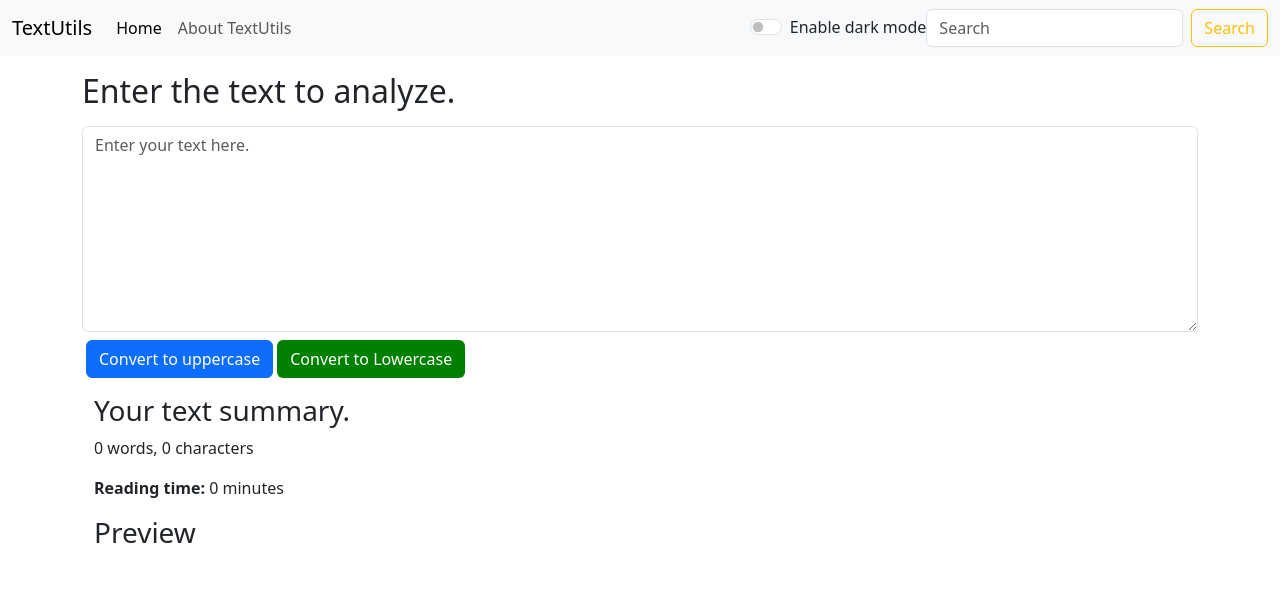
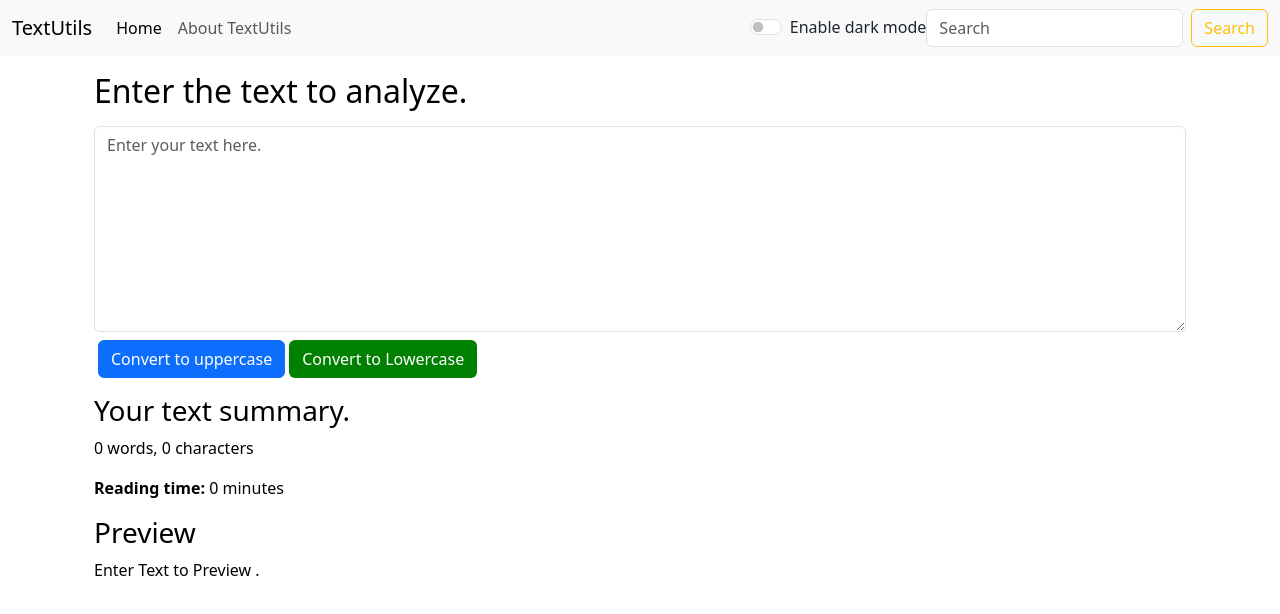
Before and after one commit to ronishg27/reactProject, a React (Vite) app: page / in a window 1280 px wide. Shown: the top 614 px of the page. Built offline with nearby package versions, Linux system fonts and the light colour scheme.

Commit message:
Added Dark Mode and React Routing

```diff
--- a/index.html
+++ b/index.html
@@ -3,11 +3,11 @@
 
 <head>
   <meta charset="UTF-8" />
-  <link rel="icon" type="image/svg+xml" href="/vite.svg" />
+  <link rel="icon" type="image/svg+xml" href="https://cdn-icons-png.flaticon.com/512/45/45503.png" />
   <meta name="viewport" content="width=device-width, initial-scale=1.0" />
   <link href="https://cdn.jsdelivr.net/npm/bootstrap@5.3.0/dist/css/bootstrap.min.css" rel="stylesheet"
     integrity="sha384-9ndCyUaIbzAi2FUVXJi0CjmCapSmO7SnpJef0486qhLnuZ2cdeRhO02iuK6FUUVM" crossorigin="anonymous">
-  <title>Text Utils</title>
+  <title>Text Utils - Home</title>
   <style>
     .green {
       background-color: green;
@@ -27,7 +27,9 @@
   <script src="https://cdn.jsdelivr.net/npm/bootstrap@5.3.0/dist/js/bootstrap.bundle.min.js"
     integrity="sha384-geWF76RCwLtnZ8qwWowPQNguL3RmwHVBC9FhGdlKrxdiJJigb/j/68SIy3Te4Bkz"
     crossorigin="anonymous">  </script>
-
+  <link rel="stylesheet" href="https://cdnjs.cloudflare.com/ajax/libs/font-awesome/6.4.2/css/all.min.css"
+    integrity="sha512-z3gLpd7yknf1YoNbCzqRKc4qyor8gaKU1qmn+CShxbuBusANI9QpRohGBreCFkKxLhei6S9CQXFEbbKuqLg0DA=="
+    crossorigin="anonymous" referrerpolicy="no-referrer" />
 </body>
 
 </html>
--- a/src/App.css
+++ b/src/App.css
@@ -0,0 +1,8 @@
+.fade-enter-active,
+.fade-leave-active {
+  transition: opacity 0.5s ease-in-out;
+}
+.fade-enter,
+.fade-leave-to {
+  opacity: 0;
+}
--- a/src/App.tsx
+++ b/src/App.tsx
@@ -1,24 +1,58 @@
 import { useState } from "react";
 import Navbar from "./components/Navbar";
 import TextForm from "./components/TextForm";
-// import About from "./components/About";
+import Alert from "./components/Alert";
+import './App.css'
+import About from "./components/About";
+import { BrowserRouter as Router, Route, Routes, Link } from "react-router-dom";
+
+
+interface AlertState {
+  msg: string;
+  type: string;
+}
 
 function App() {
-  const [mode, setDarkMode] = useState('light');
+  const [mode, setMode] = useState('light');
+  const [alert, setAlert] = useState<AlertState | null>(null);
+
+  const showAlert = (message: string, type: string) => {
+    setAlert({
+      msg: message,
+      // type: type
+      type //both work
+      // or simply type works too
+    })
+    setTimeout(() => {
+      setAlert(null);
+    }, 1500);
+  }
+
+  const toggleMode = () => {
+    if (mode === 'light') {
+      setMode('dark');
+      document.body.style.backgroundColor = '#2a3d52';
+      showAlert('Dark Mode has been enabled.', 'success');
+    }
+    else {
+      setMode('light');
+      document.body.style.backgroundColor = '#ffffff';
+      showAlert('Light Mode has been enabled.', 'success');
+    }
+  }
   return (
     <>
-      <Navbar title="TextUtils" aboutText="About TextUtils" mode={mode} />
-      <div className="container my-3">
-        {/* <nav>
-          <ul>
-            <li>
-              <link to='./components/TextForm'>TextForm</link></li>
-            <li><link to='./components/About"'>About</link></li>
-          </ul>
-        </nav> */}
-        <TextForm heading="Enter the text to analyze." />
-        {/* <About /> */}
-      </div>
+      <Router>
+        <Navbar title="TextUtils" aboutText="About TextUtils" mode={mode} toggleMode={toggleMode} />
+        {/* Alert */}
+        <Alert alert={alert} />
+        <div className="container my-3">
+          <Routes>
+            <Route path="/about" element={<About />} />
+            <Route path="/" element={<TextForm showAlert={showAlert} heading="Enter the text to analyze." mode={mode} />} />
+          </Routes>
+        </div>
+      </Router>
 
     </>
   );
--- /dev/null
+++ b/src/components/Alert.tsx
@@ -0,0 +1,13 @@
+const Alert = (props: any) => {
+    const capitalize = (word: string) => {
+        const lower = word.toLowerCase();
+        return lower.charAt(0).toUpperCase() + lower.slice(1);
+    }
+    return (
+        props.alert ? (<div className={`alert alert-${props.alert.type} alert-dismissible fade show`} role="alert">
+            <strong>{capitalize(props.alert.type)}</strong>: {props.alert.msg}
+        </div>) : null
+    );
+}
+
+export default Alert
--- a/src/components/Navbar.tsx
+++ b/src/components/Navbar.tsx
@@ -1,12 +1,13 @@
 import PropTypes from "prop-types";
+import { Link } from 'react-router-dom';
 export default function Navbar(props: any) {
   return (
     <>
       <nav className={`navbar navbar-expand-lg navbar-${props.mode} bg-${props.mode}`}>
         <div className="container-fluid">
-          <a className="navbar-brand" href="/">
+          <Link className="navbar-brand" to="/ ">
             {props.title}
-          </a>
+          </Link>
           <button
             className="navbar-toggler"
             type="button"
@@ -21,20 +22,23 @@ export default function Navbar(props: any) {
           <div className="collapse navbar-collapse" id="navbarSupportedContent">
             <ul className="navbar-nav me-auto mb-2 mb-lg-0">
               <li className="nav-item">
-                <a className="nav-link active" aria-current="page" href="/">
+                <Link className="nav-link active" aria-current="page" to="/">
                   Home
-                </a>
+                </Link>
               </li>
               <li className="nav-item">
-                <a className="nav-link" href="/">
+                <Link className="nav-link" to="/about">
                   {props.aboutText}
-                </a>
+                </Link>
               </li>
             </ul>
-            <div className="form-check form-switch">
+            {/* Dark mode */}
+            <div className={`form-check form-switch text-${props.mode === 'light' ? 'dark' : 'light'}`}>
               <label className="form-check-label" htmlFor="flexSwitchCheckDefault">Enable dark mode</label>
-              <input className="form-check-input" type="checkbox" role="switch" id="flexSwitchCheckDefault" />
+              <input className="form-check-input" onClick={props.toggleMode} type="checkbox" role="switch" id="flexSwitchCheckDefault" />
             </div>
+
+            {/* search box */}
             <form className="d-flex" role="search">
               <input
                 className="form-control me-2"
@@ -42,6 +46,7 @@ export default function Navbar(props: any) {
                 placeholder="Search"
                 aria-label="Search"
               />
+
               <button className="btn btn-outline-warning" type="submit">
                 Search
               </button>
--- a/src/components/TextForm.tsx
+++ b/src/components/TextForm.tsx
@@ -1,14 +1,22 @@
 import { useState } from "react";
 
-function TextForm(props: any) {
+interface TextFormProps {
+  showAlert: (message: string, type: string) => void;
+  mode: string;
+  heading: string;
+}
+
+function TextForm(props: TextFormProps) {
   const handleUpClick = () => {
     // console.log("UpperCase was triggered.");
     setText(text.toUpperCase());
+    props.showAlert("Converted to upper case!", 'success');
   };
 
   const handleLowClick = () => {
     // console.log("LowerCase was triggered.");
     setText(text.toLowerCase());
+    props.showAlert("Converted to lower case!", 'success');
   };
 
   function countWords(text: string) {
@@ -33,6 +41,7 @@ function TextForm(props: any) {
 
   return (
     <>
+      <div className="container" style={{ color: (props.mode === 'dark' ? '#ffffff' : '#000000') }}>
         <h2>{props.heading}</h2>
         <div className="mb-3 mt-3">
           <textarea
@@ -42,17 +51,20 @@ function TextForm(props: any) {
             value={text}
             placeholder="Enter your text here."
             onChange={handleOnChange}
+            style={{
+              backgroundColor: (props.mode === 'dark' ? '#232323' : '#ffffff'),
+              color: (props.mode === 'dark' ? '#ffffff' : '#000000')
+            }}
           ></textarea>
-
           <button className="btn btn-primary mx-1" onClick={handleUpClick}>
             Convert to uppercase
           </button>
-
           <button className="btn green" onClick={handleLowClick}>
             Convert to Lowercase
           </button>
         </div>
-      <div className="container my-3">
+      </div>
+      <div className="container my-3" style={{ color: (props.mode === 'dark' ? '#ffffff' : '#000000') }}>
         <h3>Your text summary.</h3>
         <p>
           {/* {text.split(" ").length} words, {text.length} characters */}
@@ -63,7 +75,7 @@ function TextForm(props: any) {
           <strong> Reading time:</strong> {countWords(text) * 0.008} minutes
         </p>
         <h3>Preview</h3>
-        <p>{text} </p>
+        <p>{text.length > 0 ? text : "Enter Text to Preview ."} </p>
       </div>
     </>
   );
```
Lines whose indentation alone changed are shown as unchanged.
